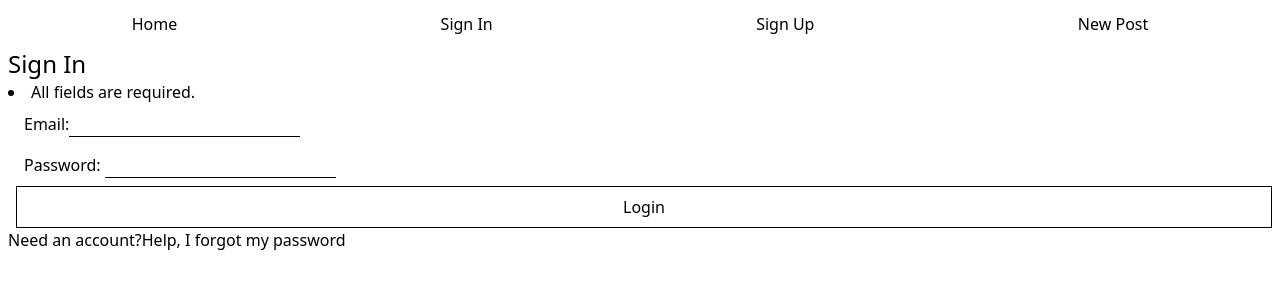
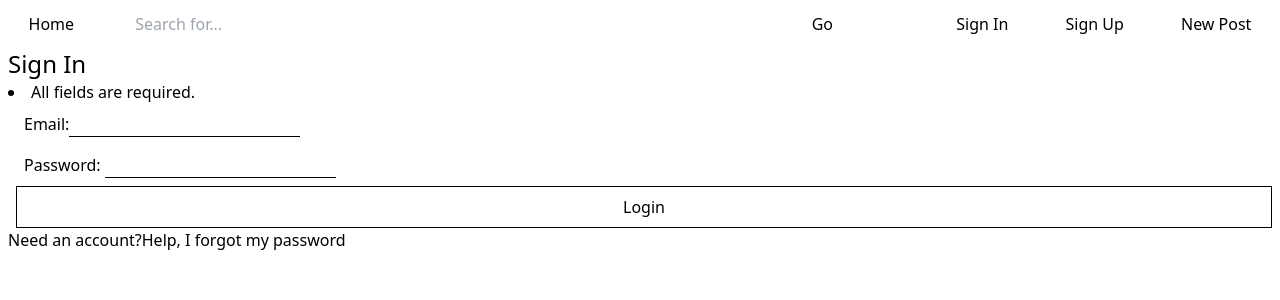
Before and after one commit to crespire/buysell, a React (Create React App) app in the folder client/: page /signin in a window 1280 px wide. Shown: the top 300 px of the page. Built offline with nearby package versions, Linux system fonts and the light colour scheme.

Commit message:
feat: add placeholder search form in nav

```diff
--- a/client/src/Header.tsx
+++ b/client/src/Header.tsx
@@ -7,6 +7,10 @@ function Header() {
   return (
     <nav className="flex justify-around items-center h-12">
       <Link to='/'>Home</Link>
+      <form className="w-3/5">
+        <input className="w-4/5 px-1" type="text" placeholder="Search for..." name="search" />
+        <button className="w-1/5 px-1" type="submit">Go</button>
+      </form>
       { user === null
         ? <>
             <Link to='/signin'>Sign In</Link>
```
